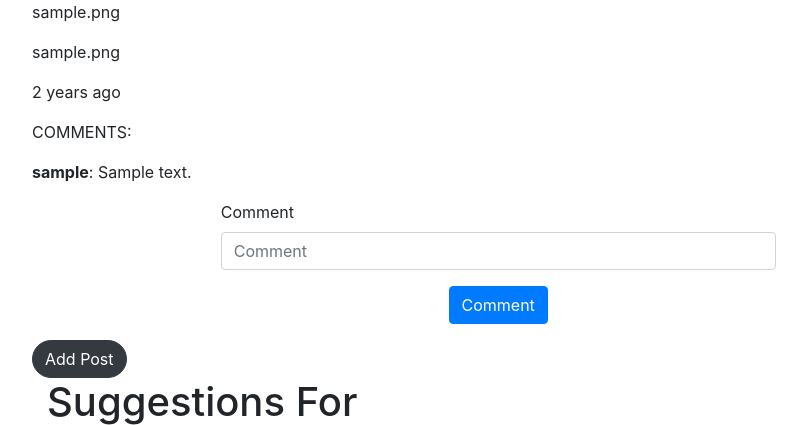
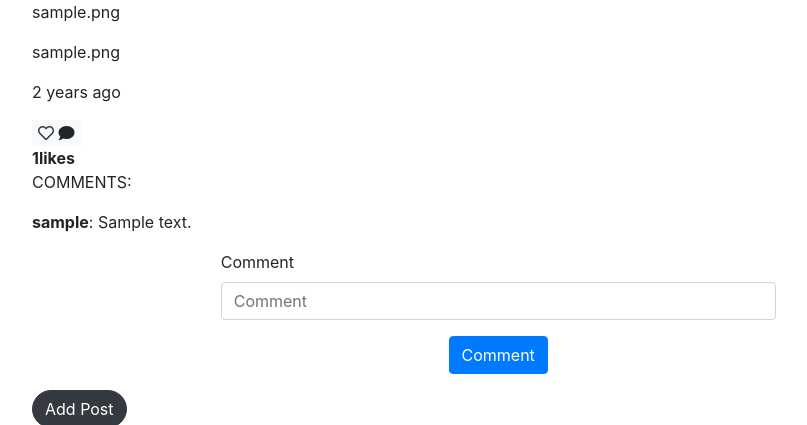
Before and after one commit to Edwike12/Instagram-clone, a Django app: template myinsta/templates/index.html in a window 1280 px wide. Shown: the part 688-1113 px from the top of the page, without its empty margins (53-860 px from the left). Run offline with Django 3.2, Linux system fonts and the light colour scheme; tables that the repository leaves empty hold one stand-in row (values such as "Sample post"); the template is opened without the code that fills it: values that come from a table or form of the project are taken from there, most other values are stand-ins (such as "Sample title", 1, 10 or a date in 2020); some libraries are stand-ins or nearby versions.

Commit message:
created a like button

```diff
--- a/myinsta/templates/index.html
+++ b/myinsta/templates/index.html
@@ -21,6 +21,26 @@
     <p>{{ post.photo_name }}</p>
     <p>{{ post.photo_caption}}</p>
     <p>{{ post.posted_at|timesince }} ago </p>
+    <form action="{% url 'like_post' %}" method='POST'>
+        {% csrf_token %}
+        <input type="hidden" name="post_id" value="{{photo.id}}">
+        {%if user not in photo.liked.all %}
+        <button class="btn-light" type="submit" style="border: none; margin-right: 63%;"><i
+                class="far fa-heart text-dark"></i>
+            <i class="fa fa-comment" aria-hidden="true"></i>
+        </button>
+
+        {% else %}
+        <button class="btn-light" type="submit" style="border: none; margin-right: 63%;"><i
+                class="far fa-heart text-danger"></i>
+            <i class="fa fa-comment" aria-hidden="true"></i>
+        </button>
+
+        {% endif %}
+
+
+    </form>
+    <strong style=" margin-right: 60%;">{{photo.liked.all.count}}likes</strong>
     <div>
         <p>COMMENTS:</p>
         {% for comment in post.saved_comments %}
@@ -61,4 +81,5 @@
 </div>
 
 
+
 {% endblock %}
```
